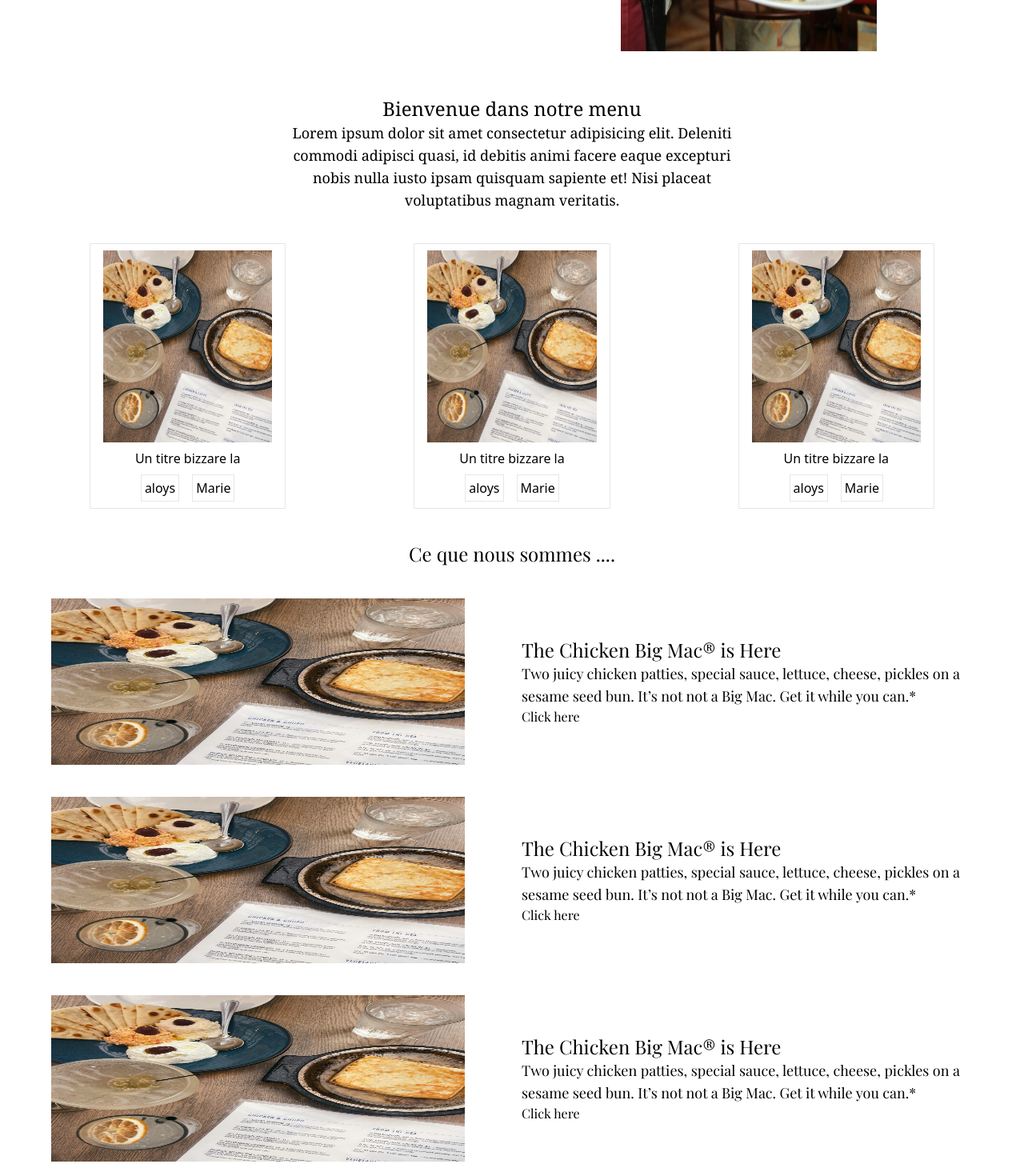
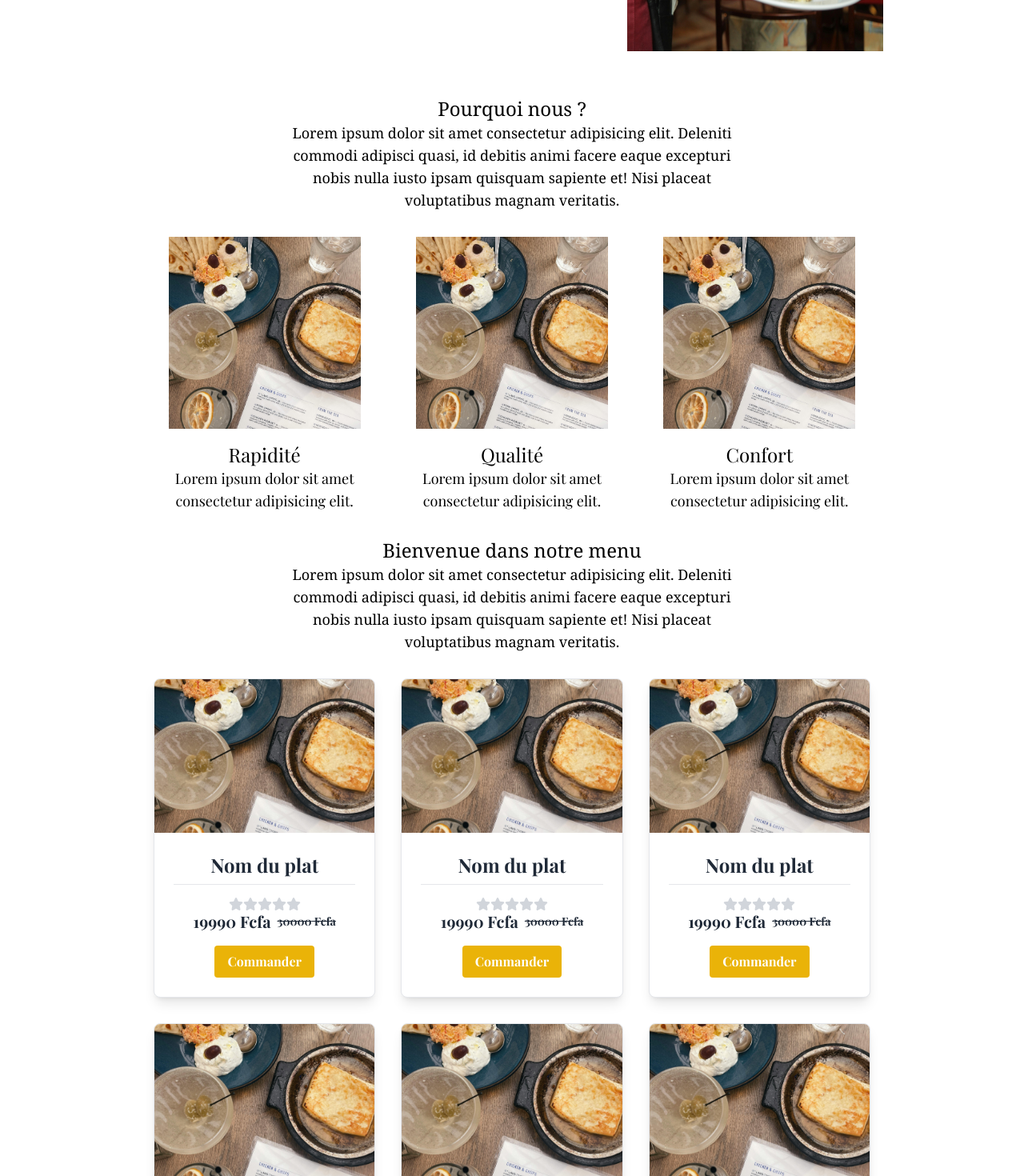
Before and after one commit to Aloys-Evega/Projet-Web-Ecommerce, a React (Vite) app in the folder my-project/: page / in a window 1280 px wide. Shown: the part 380-1850 px from the top of the page at 80% size. Built offline with nearby package versions, Linux system fonts and the light colour scheme.

Commit message:
Nouvelle page acceuil

```diff
--- a/my-project/package.json
+++ b/my-project/package.json
@@ -10,6 +10,9 @@
     "preview": "vite preview"
   },
   "dependencies": {
+    "@fortawesome/free-solid-svg-icons": "^6.6.0",
+    "@fortawesome/react-fontawesome": "^0.2.2",
+    "framer-motion": "^11.11.11",
     "react": "^18.3.1",
     "react-dom": "^18.3.1",
     "react-icons": "^5.3.0",
--- a/my-project/src/App.jsx
+++ b/my-project/src/App.jsx
@@ -1,9 +1,8 @@
 import React from 'react';
 import { BrowserRouter as Router, Routes, Route } from 'react-router-dom';
-import { About } from './components/about/about';
 import { Menu } from './components/menu/Menu';
 import { HomePage } from './components/home/HomePage';
-import { Parrainnage } from './components/parrainnage/Parrainnage';
+import { Parrainage } from './components/parrainnage/Parrainnage';
 
 
 
@@ -15,8 +14,7 @@ const App = () => {
       <Routes>
         <Route path="/" element={<HomePage />} />
         <Route path="/menu" element={<Menu />} />
-        <Route path="/about" element={<About />} />
-        <Route path="/parrainage" element={< Parrainnage/>} />
+        <Route path="/parrainage" element={< Parrainage/>} />
       </Routes>
 
     </Router>
--- a/my-project/src/components/home/Hero.jsx
+++ b/my-project/src/components/home/Hero.jsx
@@ -4,7 +4,7 @@ import restaurantImage from '../../assets/pexels-pixabay-262978.jpg';
 export const Hero = () => {
   return (
     <div>
-        <div className=" flex  items-center p-4 m-4 space-x-8">
+        <div className=" flex  items-center p-4 m-4 space-x-8 mx-auto">
             <div className="section1 basis-1/2">
                 <h1 className='text-2xl text-center font-noto-serif'>Bienvenue dans notre page de delivery</h1>
                 <p className='text-lg text-center font-noto-serif'>Lorem ipsum dolor sit amet consectetur adipisicing elit. Blanditiis qui molestiae officia commodi aperiam ad nostrum mollitia, sequi ratione iure eum molestias nesciunt rem harum eos dolor? Molestias, dolorum. Minima!</p>
--- a/my-project/src/components/home/Hero2.jsx
+++ b/my-project/src/components/home/Hero2.jsx
@@ -1,52 +1,185 @@
-import React from 'react'
+import React, { useState } from 'react';
+import { FontAwesomeIcon } from '@fortawesome/react-fontawesome';
+import { faStar } from '@fortawesome/free-solid-svg-icons';
 import menuImage from '../../assets/pexels-jenna-cederblad-2044160375-29157382.jpg';
+import { motion, AnimatePresence } from 'framer-motion';
+import { FaTimes } from 'react-icons/fa';
+
+const InfoBlock = ({ title, description, image }) => (
+  <div className="text-center">
+    <img className="w-60 h-60 object-cover mx-auto" src={image} alt={title} />
+    <h1 className="font-playfair mt-4 text-2xl">{title}</h1>
+    <p className="font-playfair text-lg">{description}</p>
+  </div>
+);
+
+const MenuCard = ({ name, price, originalPrice, rating, setRating, onClick }) => (
+  <div
+    className="card max-w-md bg-white border border-gray-200 rounded-lg shadow-lg overflow-hidden cursor-pointer"
+    onClick={onClick}
+  >
+    <img className="w-full h-48 object-cover" src={menuImage} alt={name} />
+    <div className="p-6">
+      <h3 className="text-2xl font-semibold text-gray-800 border-b border-gray-200 pb-2 mb-4 text-center">
+        {name}
+      </h3>
+      <div className="flex justify-center">
+        {[...Array(5)].map((_, index) => (
+          <FontAwesomeIcon
+            key={index}
+            icon={faStar}
+            onClick={() => setRating(index + 1)}
+            className={`cursor-pointer ${
+              index < rating ? 'text-yellow-500' : 'text-gray-300'
+            }`}
+          />
+        ))}
+      </div>
+      <div className="flex justify-center space-x-2 items-center">
+        <span className="text-xl font-bold text-gray-800">{price} Fcfa</span>
+        <span className="text-sm font-bold text-gray-800 line-through">{originalPrice} Fcfa</span>
+      </div>
+      <div className="flex justify-center mt-4">
+        <button className="px-4 py-2 bg-yellow-500 text-white font-semibold rounded hover:bg-yellow-600 transition duration-300">
+          Commander
+        </button>
+      </div>
+    </div>
+  </div>
+);
 
 export const Hero2 = () => {
+  const [rating, setRating] = useState(0);
+  const [selectedCard, setSelectedCard] = useState(null);
+  const [isOrdered, setIsOrdered] = useState(false);
+
+  const openModal = (cardIndex) => {
+    setSelectedCard(cardIndex);
+    setIsOrdered(false); // Réinitialise l'état lorsque le modal s'ouvre
+  };
+
+  const closeModal = () => {
+    setSelectedCard(null);
+    setIsOrdered(false); // Réinitialise l'état lorsque le modal se ferme
+  };
+
+  const handleOrderClick = () => {
+    setIsOrdered(true); // Change l'état pour afficher le message de confirmation
+  };
+
   return (
-    <div className="my-10">
-        <div className="section1">
-            <h1 className=" text-2xl font-noto-serif text-center">Bienvenue dans notre menu </h1>
-            <p className=" text-lg font-noto-serif text-center px-80">Lorem ipsum dolor sit amet consectetur adipisicing elit. Deleniti commodi adipisci quasi, id debitis animi facere eaque excepturi nobis nulla iusto ipsam quisquam sapiente et! Nisi placeat voluptatibus magnam veritatis.</p>
+    <div className="my-10 relative">
+      {selectedCard !== null && (
+        <motion.div
+          className="fixed inset-0 bg-black bg-opacity-40 backdrop-blur-sm z-10"
+          initial={{ opacity: 0 }}
+          animate={{ opacity: 1 }}
+          exit={{ opacity: 0 }}
+          onClick={closeModal}
+        />
+      )}
+
+      <section className="mb-8">
+        <h1 className="text-2xl font-noto-serif text-center">Pourquoi nous ?</h1>
+        <p className="text-lg font-noto-serif text-center px-80">
+          Lorem ipsum dolor sit amet consectetur adipisicing elit. Deleniti commodi adipisci quasi, id debitis animi facere eaque excepturi nobis nulla iusto ipsam quisquam sapiente et! Nisi placeat voluptatibus magnam veritatis.
+        </p>
+        <div className="grid grid-cols-3 gap-8 mt-8 mx-auto max-w-4xl">
+          {["Rapidité", "Qualité", "Confort"].map((title, index) => (
+            <InfoBlock
+              key={index}
+              title={title}
+              description="Lorem ipsum dolor sit amet consectetur adipisicing elit."
+              image={menuImage}
+            />
+          ))}
         </div>
-        <div className="section2 flex justify-center my-10 mx-310">
-            <div className="card1 justify-center basis-1/3 border mx-20  hover:bg-slate-300 ">
-                <div className="image mx-4 my-2 flex justify-center">
-                    <img src= {menuImage} alt="marie" className=" w-60 h-60" />
-                </div>
-                <div className="text-center">
-                    <p>Un titre bizzare la </p>
-                </div>
-                <div className=" flex justify-center space-x-4 my-2">
-                    <button className="border p-1">aloys</button>
-                    <button className="border p-1">Marie</button>
-                </div>
+      </section>
+
+      <section className="font-playfair mt-8">
+        <h1 className="text-2xl font-noto-serif text-center">Bienvenue dans notre menu</h1>
+        <p className="text-lg font-noto-serif text-center px-80">
+          Lorem ipsum dolor sit amet consectetur adipisicing elit. Deleniti commodi adipisci quasi, id debitis animi facere eaque excepturi nobis nulla iusto ipsam quisquam sapiente et! Nisi placeat voluptatibus magnam veritatis.
+        </p>
+
+        <div className="grid grid-cols-3 gap-8 mt-8 mx-auto max-w-4xl">
+          {[...Array(6)].map((_, index) => (
+            <MenuCard
+              key={index}
+              name="Nom du plat"
+              price="19990"
+              originalPrice="30000"
+              rating={rating}
+              setRating={setRating}
+              onClick={() => openModal(index)}
+            />
+          ))}
+        </div>
+      </section>
+
+      <AnimatePresence>
+        {selectedCard !== null && (
+          <motion.div
+            className="fixed inset-0 z-20 flex items-center justify-center"
+            initial={{ opacity: 0, scale: 0.9 }}
+            animate={{ opacity: 1, scale: 1 }}
+            exit={{ opacity: 0, scale: 0.9 }}
+          >
+            <div className="bg-white p-8 rounded-lg shadow-lg max-w-md mx-auto font-playfair">
+              <button
+                className="block ml-auto px-4 py-2 bg-slate-50 text-black border font-semibold rounded hover:bg-slate-300 transition duration-300 mb-4"
+                onClick={closeModal}
+              >
+                <FaTimes/>
+              </button>
+
+              {isOrdered ? (
+
+                <motion.div
+                    initial={{ opacity: 0, scale: 0.9 }}
+                    animate={{ opacity: 1, scale: 1 }}
+                    exit={{ opacity: 0, scale: 0.9 }}
+                >
+                    <div className="text-center">
+                        <h2 className="text-2xl font-bold mb-4">Merci pour votre commande !</h2>
+                        <p>Votre commande a été enregistrée avec succès.</p>
+                    </div>
+                </motion.div>
+              ) : (
+                <>
+                  <img className="w-full h-48 object-cover mb-4" src={menuImage} alt="Nom du plat" />
+                  <h2 className="text-2xl font-bold text-center mb-4 border-b mx-4 ">Nom du plat</h2>
+                  <p className="text-lg text-center mb-4 ">
+                    Lorem ipsum dolor sit amet, consectetur adipisicing elit. Sint fugiat tempora delectus!
+                  </p>
+                  <div className="flex justify-center">
+                    {[...Array(5)].map((_, index) => (
+                      <FontAwesomeIcon
+                        key={index}
+                        icon={faStar}
+                        onClick={() => setRating(index + 1)}
+                        className={`cursor-pointer ${
+                          index < rating ? 'text-yellow-500' : 'text-gray-300'
+                        }`}
+                      />
+                    ))}
+                  </div>
+                  <div className="flex justify-center space-x-2 items-center mb-4">
+                    <span className="text-xl font-bold text-gray-800">199990 Fcfa</span>
+                    <span className="text-sm font-bold text-gray-800 line-through">300000 Fcfa</span>
+                  </div>
+                  <button
+                    className="block mx-auto px-4 py-2 bg-yellow-500 text-white font-semibold rounded hover:bg-yellow-600 transition duration-300"
+                    onClick={handleOrderClick}
+                  >
+                    Commander
+                  </button>
+                </>
+              )}
             </div>
-            <div className="card1 justify-center basis-1/3 border mx-20">
-                <div className="image mx-4 my-2 flex justify-center">
-                    <img src={menuImage} alt="marie" className=" w-60 h-60" />
-                </div>
-                <div className="text-center">
-                    <p>Un titre bizzare la </p>
-                </div>
-                <div className=" flex justify-center space-x-4 my-2">
-                    <button className="border p-1">aloys</button>
-                    <button className="border p-1">Marie</button>
-                </div>
-            </div>
-            <div className="card1 justify-center basis-1/3 border mx-20">
-                <div className="image mx-4 my-2 flex justify-center">
-                    <img src={menuImage} alt="marie" className=" w-60 h-60" />
-                </div>
-                <div className="text-center">
-                    <p>Un titre bizzare la </p>
-                </div>
-                <div className=" flex justify-center space-x-4 my-2">
-                    <button className="border p-1">aloys</button>
-                    <button className="border p-1">Marie</button>
-                </div>
-            </div>
-
-        </div>
+          </motion.div>
+        )}
+      </AnimatePresence>
     </div>
-  )
-}
+  );
+};
--- a/my-project/src/components/home/Navbar.jsx
+++ b/my-project/src/components/home/Navbar.jsx
@@ -61,8 +61,8 @@ export const Navbar = () => {
                                     className={`relative ${select === 'About' ? 'text-black border-b-2' : 'text-gray-400'}`}
                                     onClick={() => handleSelect('About')}
                                 >
-                                    <Link to="/about">
-                                        About
+                                    <Link to="/parrainage">
+                                        Parrainage
                                     </Link>
                                 </button>
                             </li>
--- a/my-project/src/components/parrainnage/HeroParrainage.jsx
+++ b/my-project/src/components/parrainnage/HeroParrainage.jsx
@@ -2,6 +2,19 @@ import React from 'react'
 
 export const HeroParrainage = () => {
   return (
-    <div>HeroParrainage</div>
+    <div>
+        <div className="section1 space-x-4 flex ">
+            <div className="image">
+                <img src="" alt="" className=""/>
+            </div>
+            <div className="texte text-center ">
+
+            </div>
+        </div>
+        <div className="section2">
+
+        </div>
+
+    </div>
   )
 }
--- a/my-project/src/components/parrainnage/MainParrainage.jsx
+++ b/my-project/src/components/parrainnage/MainParrainage.jsx
@@ -2,6 +2,18 @@ import React from 'react'
 
 export const MainParrainage = () => {
   return (
-    <div>MainParrainage</div>
+    <div>
+        <div className="main">
+            <div className="card">
+
+            </div>
+            <div className="card">
+
+            </div>
+            <div className="card">
+
+            </div>
+        </div>
+    </div>
   )
 }
--- a/my-project/src/components/parrainnage/Parrainnage.jsx
+++ b/my-project/src/components/parrainnage/Parrainnage.jsx
@@ -2,7 +2,7 @@ import React from 'react'
 import { MainParrainage } from './MainParrainage'
 import { HeroParrainage } from './HeroParrainage'
 
-export const Parrainnage = () => {
+export const Parrainage = () => {
   return (
     <div>
         <HeroParrainage/>
```
Also changed, not shown: 1 other file (tests, documents, lock files or other folders).
